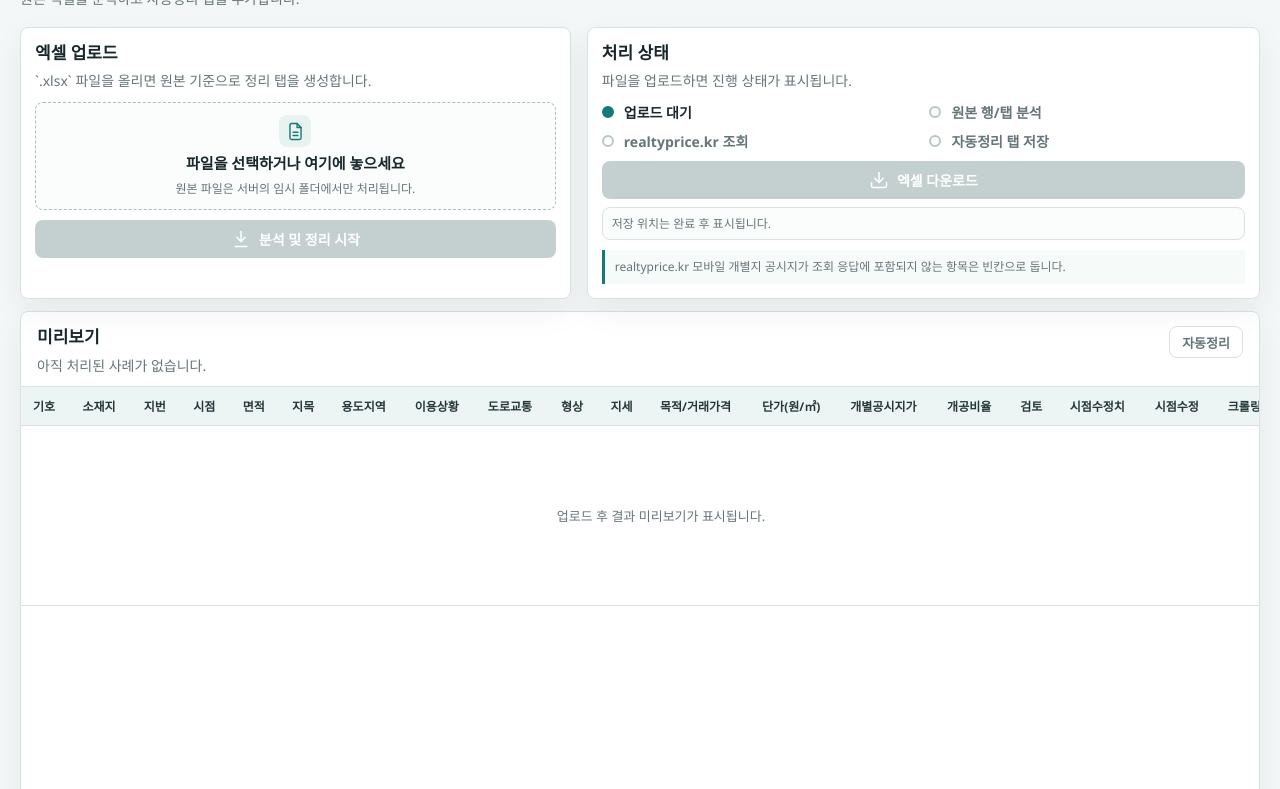
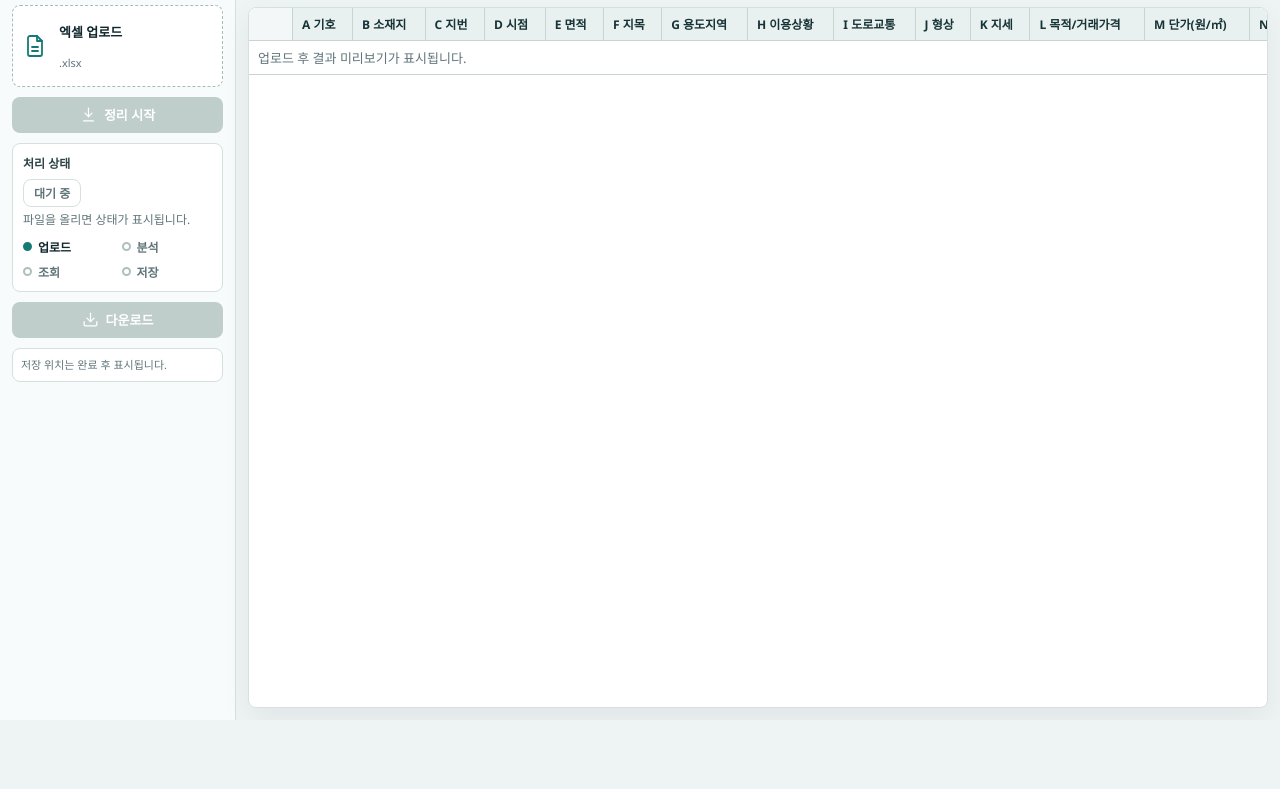
Before and after one commit to dfc03300/toji, a website: page public/index.html in a window 1280 px wide. Shown: the part 80-869 px from the top of the page. After the commit the page ends 800 px from the top, so only its background shows below. Drawn offline with Linux system fonts and the light colour scheme.

Commit message:
Refine sidebar-first data viewer UI

```diff
--- a/public/app.js
+++ b/public/app.js
@@ -20,6 +20,17 @@ const headers = [
   "크롤링상태",
 ];
 
+const columnLetters = ["", ...Array.from({ length: headers.length }, (_, index) => {
+  let n = index + 1;
+  let label = "";
+  while (n > 0) {
+    n -= 1;
+    label = String.fromCharCode(65 + (n % 26)) + label;
+    n = Math.floor(n / 26);
+  }
+  return label;
+})];
+
 const state = {
   file: null,
   timer: null,
@@ -40,6 +51,7 @@ const els = {
   previewBody: document.querySelector("#previewBody"),
   summaryText: document.querySelector("#summaryText"),
   sheetName: document.querySelector("#sheetName"),
+  officeBtn: document.querySelector("#officeBtn"),
 };
 
 function setStep(index) {
@@ -66,12 +78,19 @@ function chooseFile(file) {
 }
 
 function renderHead() {
-  els.previewHead.innerHTML = headers.map((header) => `<th>${header}</th>`).join("");
+  els.previewHead.innerHTML = [
+    `<th class="corner"></th>`,
+    ...headers.map((header, index) => `<th><span class="col-letter">${columnLetters[index + 1]}</span> ${header}</th>`),
+  ].join("");
 }
 
 function valueText(value) {
   if (value === null || value === undefined || value === "") return "";
-  if (typeof value === "number") return Number.isInteger(value) ? value.toLocaleString("ko-KR") : value.toLocaleString("ko-KR", { maximumFractionDigits: 4 });
+  if (typeof value === "number") {
+    return Number.isInteger(value)
+      ? value.toLocaleString("ko-KR")
+      : value.toLocaleString("ko-KR", { maximumFractionDigits: 4 });
+  }
   if (/^\d{4}-\d{2}-\d{2}/.test(String(value))) return String(value).slice(0, 10);
   return String(value);
 }
@@ -79,12 +98,16 @@ function valueText(value) {
 function renderPreview(rows) {
   renderHead();
   if (!rows?.length) {
-    els.previewBody.innerHTML = `<tr><td class="empty" colspan="${headers.length}">처리된 사례가 없습니다.</td></tr>`;
+    els.previewBody.innerHTML = `<tr><td class="row-head">1</td><td class="empty" colspan="${headers.length}">업로드 후 결과 미리보기가 표시됩니다.</td></tr>`;
     return;
   }
+
   els.previewBody.innerHTML = rows
-    .map((row) => {
-      return `<tr>${headers.map((header) => `<td>${valueText(row[header])}</td>`).join("")}</tr>`;
+    .map((row, rowIndex) => {
+      const cells = headers
+        .map((header) => `<td contenteditable="true" spellcheck="false">${valueText(row[header])}</td>`)
+        .join("");
+      return `<tr><td class="row-head">${rowIndex + 1}</td>${cells}</tr>`;
     })
     .join("");
 }
@@ -156,6 +179,10 @@ els.processBtn.addEventListener("click", () => startProcess().catch((error) => {
   els.processBtn.disabled = false;
 }));
 
+els.officeBtn.addEventListener("click", () => {
+  els.progressText.textContent = "Office 365 편집 연동은 Microsoft 로그인, OneDrive 업로드, Graph API 연결이 필요합니다.";
+});
+
 ["dragenter", "dragover"].forEach((eventName) => {
   els.dropzone.addEventListener(eventName, (event) => {
     event.preventDefault();
--- a/public/index.html
+++ b/public/index.html
@@ -7,80 +7,78 @@
     <link rel="stylesheet" href="/styles.css" />
   </head>
   <body>
-    <main class="app">
-      <header class="topbar">
-        <div>
-          <h1>토지 거래 정리 자동화</h1>
-          <p>원본 엑셀을 분석하고 자동정리 탭을 추가합니다.</p>
-        </div>
-        <span class="status-pill" id="serverStatus">대기 중</span>
-      </header>
-
-      <section class="workspace">
-        <section class="panel upload-panel">
-          <div class="panel-head">
-            <h2>엑셀 업로드</h2>
-            <p>`.xlsx` 파일을 올리면 원본 기준으로 정리 탭을 생성합니다.</p>
+    <main class="app-shell">
+      <aside class="sidebar">
+        <div class="brand">
+          <h1>토지거래</h1>
+          <p>정리 자동화</p>
         </div>
 
-          <label class="dropzone" id="dropzone">
+        <label class="mini-upload" id="dropzone">
           <input id="fileInput" type="file" accept=".xlsx" />
-            <span class="file-icon" aria-hidden="true">
-              <svg viewBox="0 0 24 24">
+          <svg viewBox="0 0 24 24" aria-hidden="true">
             <path d="M14 2H7a2 2 0 0 0-2 2v16a2 2 0 0 0 2 2h10a2 2 0 0 0 2-2V7z"></path>
             <path d="M14 2v5h5"></path>
             <path d="M9 13h6"></path>
             <path d="M9 17h6"></path>
           </svg>
-            </span>
-            <strong id="fileName">파일을 선택하거나 여기에 놓으세요</strong>
-            <small id="fileMeta">원본 파일은 서버의 임시 폴더에서만 처리됩니다.</small>
+          <span id="fileName">엑셀 업로드</span>
+          <small id="fileMeta">.xlsx</small>
         </label>
 
         <button class="primary" id="processBtn" disabled>
-            <svg viewBox="0 0 24 24" aria-hidden="true"><path d="M12 3v12"></path><path d="m17 10-5 5-5-5"></path><path d="M5 21h14"></path></svg>
-            분석 및 정리 시작
+          <svg viewBox="0 0 24 24" aria-hidden="true">
+            <path d="M12 3v12"></path>
+            <path d="m17 10-5 5-5-5"></path>
+            <path d="M5 21h14"></path>
+          </svg>
+          정리 시작
         </button>
+
+        <section class="side-section">
+          <div class="section-title">처리 상태</div>
+          <span class="status-pill" id="serverStatus">대기 중</span>
+          <p id="progressText">파일을 올리면 상태가 표시됩니다.</p>
+          <ol class="steps" id="steps">
+            <li class="active"><span></span>업로드</li>
+            <li><span></span>분석</li>
+            <li><span></span>조회</li>
+            <li><span></span>저장</li>
+          </ol>
         </section>
 
-        <section class="panel progress-panel">
-          <div class="panel-head">
-            <h2>처리 상태</h2>
-            <p id="progressText">파일을 업로드하면 진행 상태가 표시됩니다.</p>
-          </div>
-          <ol class="steps" id="steps">
-            <li class="active"><span></span>업로드 대기</li>
-            <li><span></span>원본 행/탭 분석</li>
-            <li><span></span>realtyprice.kr 조회</li>
-            <li><span></span>자동정리 탭 저장</li>
-          </ol>
         <a class="download disabled" id="downloadBtn" href="#" download>
-            <svg viewBox="0 0 24 24" aria-hidden="true"><path d="M21 15v4a2 2 0 0 1-2 2H5a2 2 0 0 1-2-2v-4"></path><path d="m7 10 5 5 5-5"></path><path d="M12 15V3"></path></svg>
-            엑셀 다운로드
+          <svg viewBox="0 0 24 24" aria-hidden="true">
+            <path d="M21 15v4a2 2 0 0 1-2 2H5a2 2 0 0 1-2-2v-4"></path>
+            <path d="m7 10 5 5 5-5"></path>
+            <path d="M12 15V3"></path>
+          </svg>
+          다운로드
         </a>
+
         <div class="save-path" id="savePath">저장 위치는 완료 후 표시됩니다.</div>
-          <div class="note">
-            realtyprice.kr 모바일 개별지 공시지가 조회 응답에 포함되지 않는 항목은 빈칸으로 둡니다.
-          </div>
-        </section>
-      </section>
+      </aside>
 
-      <section class="panel table-panel">
-        <div class="panel-head table-head">
+      <section class="data-area">
+        <header class="data-toolbar">
           <div>
-            <h2>미리보기</h2>
+            <h2>자동정리 시트 미리보기</h2>
             <p id="summaryText">아직 처리된 사례가 없습니다.</p>
           </div>
+          <div class="toolbar-actions">
             <span class="sheet-name" id="sheetName">자동정리</span>
+            <button class="secondary" type="button" id="officeBtn">Office 365 연동 준비</button>
           </div>
-        <div class="table-wrap">
-          <table>
+        </header>
+
+        <div class="viewer">
+          <table class="sheet-grid">
             <thead>
               <tr id="previewHead"></tr>
             </thead>
             <tbody id="previewBody">
               <tr>
-                <td class="empty" colspan="19">업로드 후 결과 미리보기가 표시됩니다.</td>
+                <td class="empty" colspan="20">업로드 후 결과 미리보기가 표시됩니다.</td>
               </tr>
             </tbody>
           </table>
--- a/public/styles.css
+++ b/public/styles.css
@@ -1,14 +1,15 @@
 :root {
   color-scheme: light;
-  --bg: #f4f7f7;
+  --bg: #eef3f3;
   --surface: #ffffff;
-  --ink: #17272b;
-  --muted: #667579;
-  --line: #d9e2e1;
+  --ink: #10272c;
+  --muted: #60757a;
+  --line: #d6e0df;
+  --grid: #c9d4d2;
+  --head: #e8f1f0;
   --accent: #167a74;
   --accent-dark: #0d5f5a;
-  --soft: #e7f2f1;
-  --warn: #a35f12;
+  --soft: #e5f2f1;
   --bad: #b42318;
   font-family: Pretendard, "Segoe UI", system-ui, -apple-system, BlinkMacSystemFont, sans-serif;
 }
@@ -28,120 +29,9 @@ input {
   font: inherit;
 }
 
-.app {
-  width: min(1440px, calc(100vw - 40px));
-  margin: 0 auto;
-  padding: 28px 0 40px;
-}
-
-.topbar {
-  display: flex;
-  align-items: flex-start;
-  justify-content: space-between;
-  gap: 20px;
-  margin-bottom: 18px;
-}
-
-h1,
-h2,
-p {
-  margin: 0;
-}
-
-h1 {
-  font-size: 28px;
-  line-height: 1.2;
-  letter-spacing: 0;
-}
-
-h2 {
-  font-size: 17px;
-  line-height: 1.3;
-  letter-spacing: 0;
-}
-
-p {
-  color: var(--muted);
-  line-height: 1.55;
-  margin-top: 6px;
-  font-size: 14px;
-}
-
-.status-pill,
-.sheet-name {
-  display: inline-flex;
-  align-items: center;
-  height: 32px;
-  padding: 0 12px;
-  border: 1px solid var(--line);
-  border-radius: 8px;
-  background: var(--surface);
-  color: var(--muted);
-  font-size: 13px;
-  font-weight: 700;
-  white-space: nowrap;
-}
-
-.workspace {
-  display: grid;
-  grid-template-columns: minmax(320px, 0.9fr) minmax(360px, 1.1fr);
-  gap: 16px;
-  margin-bottom: 12px;
-}
-
-.panel {
-  background: var(--surface);
-  border: 1px solid var(--line);
-  border-radius: 8px;
-  box-shadow: 0 12px 32px rgba(21, 41, 47, 0.06);
-}
-
-.upload-panel,
-.progress-panel {
-  padding: 14px;
-  min-height: 190px;
-}
-
-.panel-head {
-  margin-bottom: 10px;
-}
-
-.dropzone {
-  min-height: 92px;
-  border: 1.5px dashed #aabdbc;
-  border-radius: 8px;
-  background: #fbfdfd;
-  display: grid;
-  place-items: center;
-  text-align: center;
-  padding: 12px 16px;
-  cursor: pointer;
-  transition: border-color 0.15s ease, background 0.15s ease;
-}
-
-.dropzone.dragover {
-  background: var(--soft);
-  border-color: var(--accent);
-}
-
-.dropzone input {
-  display: none;
-}
-
-.file-icon {
-  width: 32px;
-  height: 32px;
-  display: grid;
-  place-items: center;
-  border-radius: 8px;
-  background: var(--soft);
-  color: var(--accent);
-  margin-bottom: 6px;
-}
-
 svg {
-  width: 20px;
-  height: 20px;
+  width: 17px;
+  height: 17px;
   fill: none;
   stroke: currentColor;
   stroke-width: 1.8;
@@ -149,39 +39,109 @@ svg {
   stroke-linejoin: round;
 }
 
-.file-icon svg {
-  width: 19px;
-  height: 19px;
+.app-shell {
+  min-height: 100vh;
+  display: grid;
+  grid-template-columns: 236px minmax(0, 1fr);
 }
 
-.dropzone strong {
-  font-size: 15px;
-  line-height: 1.35;
+.sidebar {
+  background: #f8fbfb;
+  border-right: 1px solid var(--line);
+  padding: 14px 12px;
+  display: flex;
+  flex-direction: column;
+  gap: 10px;
 }
 
-.dropzone small {
+.brand {
+  padding: 4px 4px 10px;
+  border-bottom: 1px solid var(--line);
+}
+
+.brand h1 {
+  margin: 0;
+  font-size: 22px;
+  line-height: 1.1;
+  letter-spacing: 0;
+}
+
+.brand p,
+.data-toolbar p,
+.side-section p {
+  margin: 4px 0 0;
   color: var(--muted);
   font-size: 12px;
-  margin-top: 6px;
+  line-height: 1.45;
+}
+
+.mini-upload {
+  min-height: 82px;
+  border: 1px dashed #a9bab8;
+  border-radius: 8px;
+  background: var(--surface);
+  display: grid;
+  grid-template-columns: 28px minmax(0, 1fr);
+  grid-template-rows: auto auto;
+  align-items: center;
+  gap: 2px 8px;
+  padding: 10px;
+  cursor: pointer;
+}
+
+.mini-upload.dragover {
+  border-color: var(--accent);
+  background: var(--soft);
+}
+
+.mini-upload input {
+  display: none;
+}
+
+.mini-upload svg {
+  grid-row: 1 / 3;
+  width: 24px;
+  height: 24px;
+  color: var(--accent);
+}
+
+.mini-upload span {
+  font-size: 13px;
+  font-weight: 800;
+  overflow: hidden;
+  text-overflow: ellipsis;
+  white-space: nowrap;
+}
+
+.mini-upload small {
+  color: var(--muted);
+  font-size: 11px;
+  overflow: hidden;
+  text-overflow: ellipsis;
+  white-space: nowrap;
+}
+
+.primary,
+.download,
+.secondary {
+  border-radius: 8px;
+  border: 0;
+  display: inline-flex;
+  align-items: center;
+  justify-content: center;
+  gap: 7px;
+  font-size: 13px;
+  font-weight: 800;
+  text-decoration: none;
+  cursor: pointer;
 }
 
 .primary,
 .download {
   width: 100%;
-  height: 38px;
-  border-radius: 8px;
-  border: 0;
-  margin-top: 10px;
-  display: inline-flex;
-  align-items: center;
-  justify-content: center;
-  gap: 8px;
+  height: 36px;
   background: var(--accent);
   color: #fff;
-  font-size: 14px;
-  font-weight: 800;
-  text-decoration: none;
-  cursor: pointer;
 }
 
 .primary:hover,
@@ -191,34 +151,71 @@ svg {
 
 .primary:disabled,
 .download.disabled {
-  background: #c4d0cf;
+  background: #bfcdcb;
   cursor: not-allowed;
   pointer-events: none;
+}
+
+.secondary {
+  height: 32px;
+  padding: 0 12px;
+  border: 1px solid var(--line);
+  background: #fff;
+  color: #2b4a50;
+  white-space: nowrap;
+}
+
+.side-section {
+  border: 1px solid var(--line);
+  border-radius: 8px;
+  background: var(--surface);
+  padding: 10px;
+}
+
+.section-title {
+  font-size: 12px;
+  font-weight: 900;
+  color: #2d4347;
+  margin-bottom: 7px;
+}
+
+.status-pill,
+.sheet-name {
+  display: inline-flex;
+  align-items: center;
+  height: 28px;
+  padding: 0 10px;
+  border: 1px solid var(--line);
+  border-radius: 8px;
+  background: var(--surface);
+  color: var(--muted);
+  font-size: 12px;
+  font-weight: 800;
 }
 
 .steps {
   list-style: none;
   padding: 0;
-  margin: 6px 0 0;
+  margin: 10px 0 0;
   display: grid;
-  grid-template-columns: repeat(2, minmax(0, 1fr));
-  gap: 9px 12px;
+  grid-template-columns: 1fr 1fr;
+  gap: 7px 8px;
 }
 
 .steps li {
   display: flex;
   align-items: center;
-  gap: 10px;
+  gap: 6px;
   color: var(--muted);
-  font-size: 14px;
-  font-weight: 700;
+  font-size: 12px;
+  font-weight: 800;
 }
 
 .steps span {
-  width: 12px;
-  height: 12px;
+  width: 9px;
+  height: 9px;
   border-radius: 999px;
-  border: 2px solid #b8c7c6;
+  border: 2px solid #afbfbd;
   background: #fff;
 }
 
@@ -232,104 +229,140 @@ svg {
   background: var(--accent);
 }
 
-.note {
-  margin-top: 10px;
-  border-left: 3px solid var(--accent);
-  background: #f6fbfa;
-  color: var(--muted);
-  padding: 8px 10px;
-  font-size: 12px;
-  line-height: 1.5;
-}
-
 .save-path {
-  margin-top: 8px;
-  padding: 7px 9px;
+  padding: 8px;
   border: 1px solid var(--line);
   border-radius: 8px;
-  background: #fbfdfd;
+  background: #fff;
   color: var(--muted);
-  font-size: 12px;
+  font-size: 11px;
   line-height: 1.45;
   word-break: break-all;
 }
 
-.table-panel {
-  overflow: hidden;
+.data-area {
+  min-width: 0;
+  height: 100vh;
+  padding: 12px;
+  display: grid;
+  grid-template-rows: auto minmax(0, 1fr);
+  gap: 10px;
 }
 
-.table-head {
-  padding: 14px 16px 0;
+.data-toolbar {
+  min-height: 58px;
+  border: 1px solid var(--line);
+  border-radius: 8px;
+  background: var(--surface);
   display: flex;
-  align-items: flex-start;
+  align-items: center;
   justify-content: space-between;
   gap: 16px;
+  padding: 10px 12px;
 }
 
-.table-wrap {
-  overflow: auto;
-  max-height: calc(100vh - 330px);
-  min-height: 520px;
-  border-top: 1px solid var(--line);
+.data-toolbar h2 {
+  margin: 0;
+  font-size: 18px;
+  line-height: 1.2;
+  letter-spacing: 0;
 }
 
-table {
+.toolbar-actions {
+  display: flex;
+  align-items: center;
+  gap: 8px;
+}
+
+.viewer {
+  min-height: 0;
+  overflow: auto;
+  border: 1px solid var(--line);
+  border-radius: 8px;
+  background: #fff;
+  box-shadow: 0 12px 32px rgba(21, 41, 47, 0.06);
+}
+
+.sheet-grid {
+  border-collapse: separate;
+  border-spacing: 0;
+  min-width: 1540px;
   width: 100%;
-  min-width: 1280px;
-  border-collapse: collapse;
   font-size: 13px;
 }
 
-th,
-td {
-  border-bottom: 1px solid var(--line);
-  padding: 10px 12px;
+.sheet-grid th,
+.sheet-grid td {
+  border-right: 1px solid var(--grid);
+  border-bottom: 1px solid var(--grid);
+  padding: 7px 9px;
+  height: 30px;
+  white-space: nowrap;
   text-align: left;
-  white-space: nowrap;
+  background: #fff;
 }
 
-th {
+.sheet-grid th {
   position: sticky;
   top: 0;
-  z-index: 1;
-  background: #edf5f4;
-  color: #26383b;
+  z-index: 2;
+  background: var(--head);
+  color: #173336;
   font-size: 12px;
+  font-weight: 900;
+}
+
+.sheet-grid .corner,
+.sheet-grid .row-head {
+  position: sticky;
+  left: 0;
+  z-index: 3;
+  width: 44px;
+  min-width: 44px;
+  max-width: 44px;
+  text-align: center;
+  color: #52666a;
+  background: #f3f7f7;
   font-weight: 800;
 }
 
-td {
-  color: #273b3f;
+.sheet-grid .corner {
+  top: 0;
+  z-index: 4;
+}
+
+.sheet-grid tbody tr:nth-child(even) td:not(.row-head) {
+  background: #fbfdfd;
+}
+
+.sheet-grid td[contenteditable="true"]:focus {
+  outline: 2px solid var(--accent);
+  outline-offset: -2px;
+  background: #fff;
 }
 
 .empty {
   text-align: center;
   color: var(--muted);
-  height: 180px;
-}
-
-.warn {
-  color: var(--warn);
+  height: 220px;
 }
 
 .error {
   color: var(--bad);
 }
 
-@media (max-width: 860px) {
-  .app {
-    width: min(100vw - 24px, 720px);
-    padding-top: 18px;
+@media (max-width: 900px) {
+  .app-shell {
+    grid-template-columns: 1fr;
   }
 
-  .topbar,
-  .workspace,
-  .table-head {
-    grid-template-columns: 1fr;
-    display: grid;
+  .sidebar {
+    border-right: 0;
+    border-bottom: 1px solid var(--line);
   }
 
-  h1 {
-    font-size: 23px;
+  .data-area {
+    height: auto;
+    min-height: 70vh;
   }
 }
```
Lines whose indentation alone changed are shown as unchanged.
